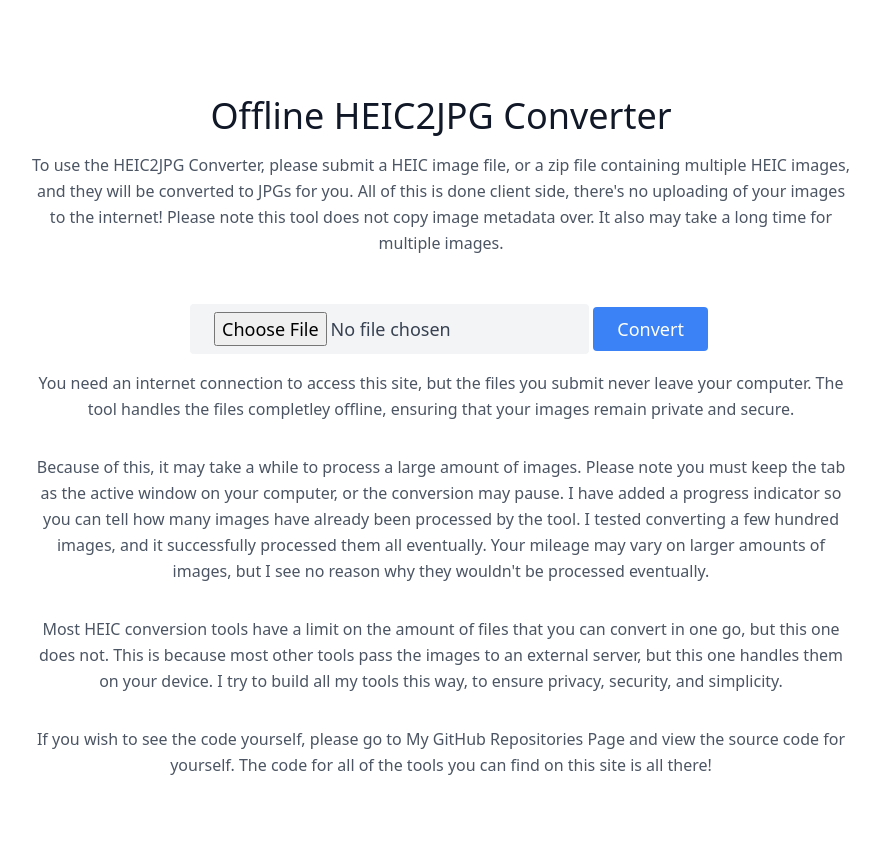
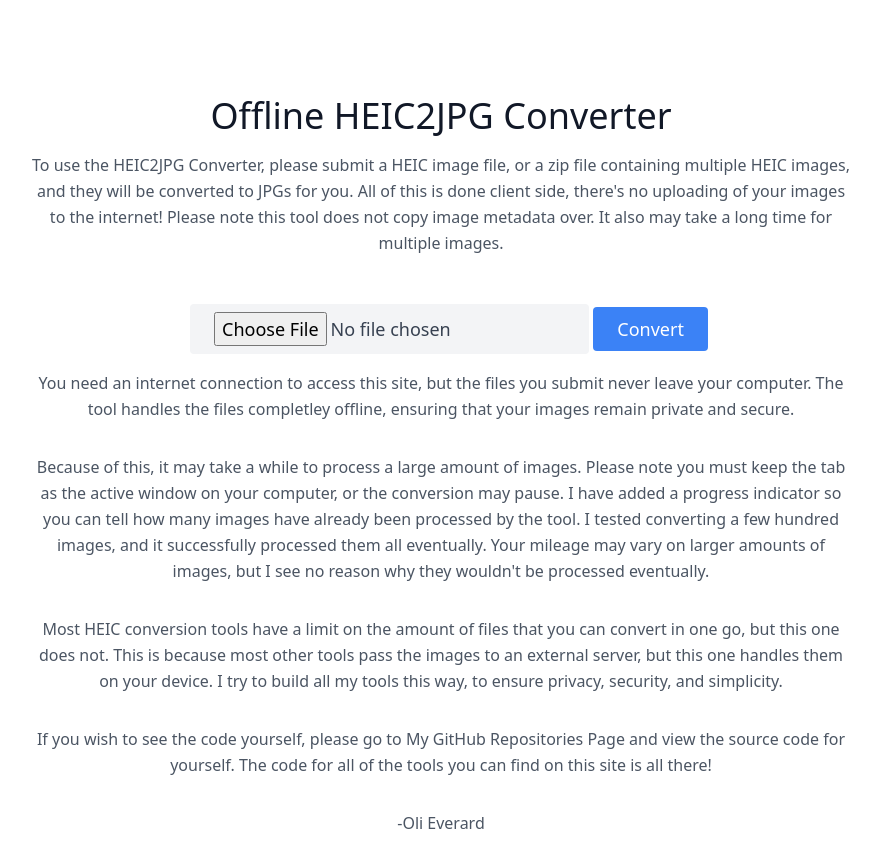
Before and after one commit to OliverEverard/heic2jpg, a plain HTML site: page index.html in a window 1280 px wide. Shown: the whole page, without its empty margins (199-1079 px from the left). Drawn offline with nearby package versions, Linux system fonts and the light colour scheme; no server answers.

Commit message:
SEO SEO SEO

```diff
--- a/index.html
+++ b/index.html
@@ -43,6 +43,7 @@
       </p>
       <p class="mb-8 leading-relaxed"> If you wish to see the code yourself, please go to <a href="https://www.olieverard.co.uk/repositories"> My GitHub Repositories Page</a> and view the source code for yourself. The code for all of the tools you can find on this site is all there!
       </p>
+      <p class="mb-8 leading-relaxed"> -Oli Everard
     </div>
   </div>
 </section>
```
